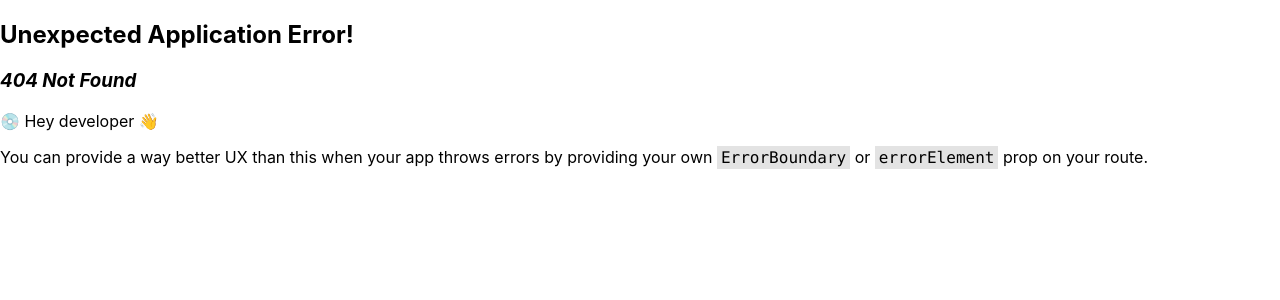
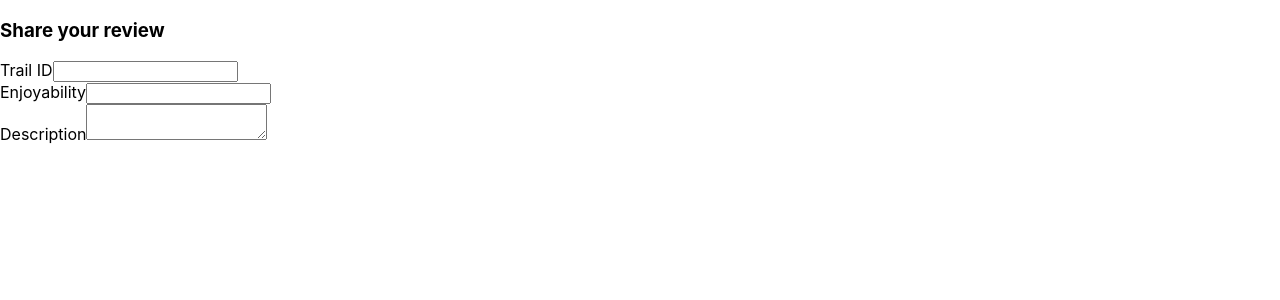
Before and after one commit to kanglicheng/HikeWell, a React (Create React App) app: page /share in a window 1280 px wide. Before the commit this address had no page. Shown: the top 300 px of the page. Built offline with nearby package versions, Linux system fonts and the light colour scheme.

Commit message:
add sharereview component

```diff
--- /dev/null
+++ b/src/components/ShareReview.jsx
@@ -0,0 +1,22 @@
+import React from "react";
+
+export const ShareReview = () => {
+  return (
+    <div>
+      <h3>Share your review</h3>
+
+      <form>
+        <div>
+          <label>Trail ID</label>
+          <input type="number" />
+        </div>
+        <label>Enjoyability</label>
+        <input type="number" />
+        <div>
+          <label>Description</label>
+          <textarea></textarea>
+        </div>
+      </form>
+    </div>
+  );
+};
--- a/src/index.js
+++ b/src/index.js
@@ -5,6 +5,7 @@ import App from "./App";
 import { createBrowserRouter, RouterProvider } from "react-router-dom";
 
 import { About } from "./components/About";
+import { ShareReview } from "./components/ShareReview";
 
 const router = createBrowserRouter([
   {
@@ -15,6 +16,10 @@ const router = createBrowserRouter([
   {
     path: "/about",
     element: <About />,
+  },
+  {
+    path: "/share",
+    element: <ShareReview />,
   },
 ]);
 
```
